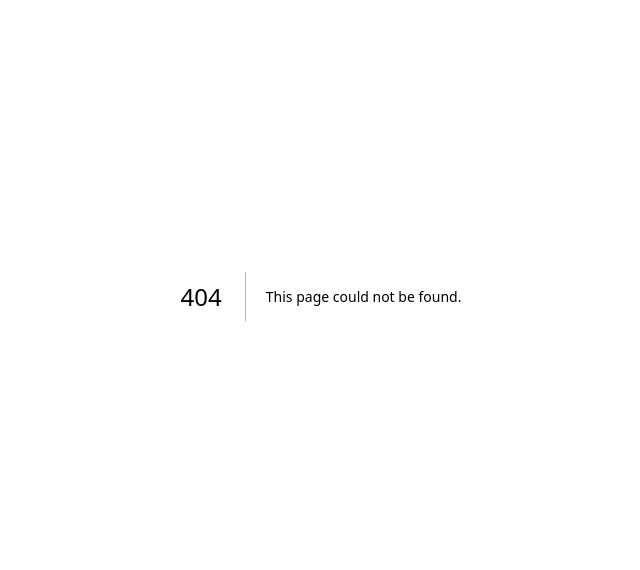
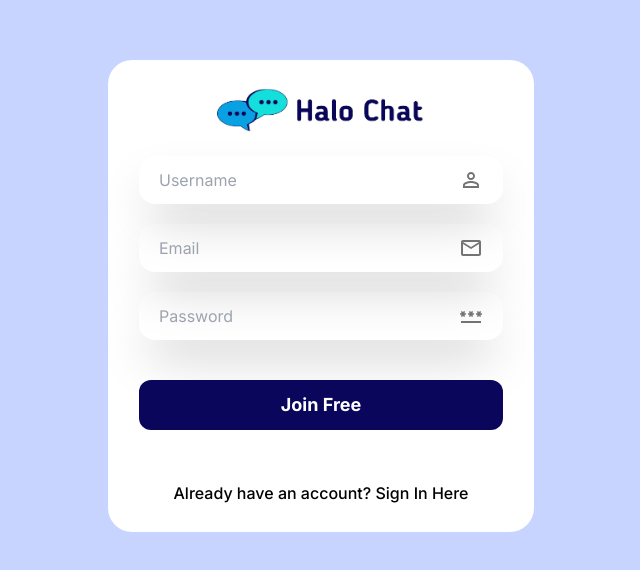
Before and after one commit to PetyaIvanchova/halo-chat, a Next.js app: page /register in a window 1280 px wide. Before the commit this address had no page. Shown: the part 104-674 px from the top of the page, without its empty margins (319-959 px from the left). Built offline with nearby package versions, Linux system fonts and the light colour scheme.

Commit message:
add static form for register and login

```diff
--- /dev/null
+++ b/app/(auth)/layout.js
@@ -0,0 +1,17 @@
+import { Inter } from "next/font/google";
+import "../globals.css";
+
+const inter = Inter({ subsets: ["latin"] });
+
+export const metadata = {
+  title: "Auth Halo Chat",
+  description: "Build a Next 14 Chat App",
+};
+
+export default function RootLayout({ children }) {
+  return (
+    <html lang="en">
+      <body className={`${inter.className} bg-purple-1`}>{children}</body>
+    </html>
+  );
+}
--- /dev/null
+++ b/app/(auth)/page.jsx
@@ -0,0 +1,9 @@
+import Form from '@components/Form';
+
+const Login = () => {
+    return (
+        <Form type="login" />
+    )
+}
+
+export default Login;
--- /dev/null
+++ b/app/(auth)/register/page.jsx
@@ -0,0 +1,9 @@
+import Form from '@components/Form';
+
+const Register = () => {
+    return (
+        <Form type="register" />
+    )
+}
+
+export default Register;
--- a/app/page.js
+++ /dev/null
@@ -1,113 +0,0 @@
-import Image from "next/image";
-
-export default function Home() {
-  return (
-    <main className="flex min-h-screen flex-col items-center justify-between p-24">
-      <div className="z-10 max-w-5xl w-full items-center justify-between font-mono text-sm lg:flex">
-        <p className="fixed left-0 top-0 flex w-full justify-center border-b border-gray-300 bg-gradient-to-b from-zinc-200 pb-6 pt-8 backdrop-blur-2xl dark:border-neutral-800 dark:bg-zinc-800/30 dark:from-inherit lg:static lg:w-auto  lg:rounded-xl lg:border lg:bg-gray-200 lg:p-4 lg:dark:bg-zinc-800/30">
-          Get started by editing&nbsp;
-          <code className="font-mono font-bold">app/page.js</code>
-        </p>
-        <div className="fixed bottom-0 left-0 flex h-48 w-full items-end justify-center bg-gradient-to-t from-white via-white dark:from-black dark:via-black lg:static lg:h-auto lg:w-auto lg:bg-none">
-          <a
-            className="pointer-events-none flex place-items-center gap-2 p-8 lg:pointer-events-auto lg:p-0"
-            href="https://vercel.com?utm_source=create-next-app&utm_medium=appdir-template&utm_campaign=create-next-app"
-            target="_blank"
-            rel="noopener noreferrer"
-          >
-            By{" "}
-            <Image
-              src="/vercel.svg"
-              alt="Vercel Logo"
-              className="dark:invert"
-              width={100}
-              height={24}
-              priority
-            />
-          </a>
-        </div>
-      </div>
-
-      <div className="relative flex place-items-center before:absolute before:h-[300px] before:w-full sm:before:w-[480px] before:-translate-x-1/2 before:rounded-full before:bg-gradient-radial before:from-white before:to-transparent before:blur-2xl before:content-[''] after:absolute after:-z-20 after:h-[180px] after:w-full sm:after:w-[240px] after:translate-x-1/3 after:bg-gradient-conic after:from-sky-200 after:via-blue-200 after:blur-2xl after:content-[''] before:dark:bg-gradient-to-br before:dark:from-transparent before:dark:to-blue-700 before:dark:opacity-10 after:dark:from-sky-900 after:dark:via-[#0141ff] after:dark:opacity-40 before:lg:h-[360px] z-[-1]">
-        <Image
-          className="relative dark:drop-shadow-[0_0_0.3rem_#ffffff70] dark:invert"
-          src="/next.svg"
-          alt="Next.js Logo"
-          width={180}
-          height={37}
-          priority
-        />
-      </div>
-
-      <div className="mb-32 grid text-center lg:max-w-5xl lg:w-full lg:mb-0 lg:grid-cols-4 lg:text-left">
-        <a
-          href="https://nextjs.org/docs?utm_source=create-next-app&utm_medium=appdir-template&utm_campaign=create-next-app"
-          className="group rounded-lg border border-transparent px-5 py-4 transition-colors hover:border-gray-300 hover:bg-gray-100 hover:dark:border-neutral-700 hover:dark:bg-neutral-800/30"
-          target="_blank"
-          rel="noopener noreferrer"
-        >
-          <h2 className={`mb-3 text-2xl font-semibold`}>
-            Docs{" "}
-            <span className="inline-block transition-transform group-hover:translate-x-1 motion-reduce:transform-none">
-              -&gt;
-            </span>
-          </h2>
-          <p className={`m-0 max-w-[30ch] text-sm opacity-50`}>
-            Find in-depth information about Next.js features and API.
-          </p>
-        </a>
-
-        <a
-          href="https://nextjs.org/learn?utm_source=create-next-app&utm_medium=appdir-template-tw&utm_campaign=create-next-app"
-          className="group rounded-lg border border-transparent px-5 py-4 transition-colors hover:border-gray-300 hover:bg-gray-100 hover:dark:border-neutral-700 hover:dark:bg-neutral-800 hover:dark:bg-opacity-30"
-          target="_blank"
-          rel="noopener noreferrer"
-        >
-          <h2 className={`mb-3 text-2xl font-semibold`}>
-            Learn{" "}
-            <span className="inline-block transition-transform group-hover:translate-x-1 motion-reduce:transform-none">
-              -&gt;
-            </span>
-          </h2>
-          <p className={`m-0 max-w-[30ch] text-sm opacity-50`}>
-            Learn about Next.js in an interactive course with&nbsp;quizzes!
-          </p>
-        </a>
-
-        <a
-          href="https://vercel.com/templates?framework=next.js&utm_source=create-next-app&utm_medium=appdir-template&utm_campaign=create-next-app"
-          className="group rounded-lg border border-transparent px-5 py-4 transition-colors hover:border-gray-300 hover:bg-gray-100 hover:dark:border-neutral-700 hover:dark:bg-neutral-800/30"
-          target="_blank"
-          rel="noopener noreferrer"
-        >
-          <h2 className={`mb-3 text-2xl font-semibold`}>
-            Templates{" "}
-            <span className="inline-block transition-transform group-hover:translate-x-1 motion-reduce:transform-none">
-              -&gt;
-            </span>
-          </h2>
-          <p className={`m-0 max-w-[30ch] text-sm opacity-50`}>
-            Explore starter templates for Next.js.
-          </p>
-        </a>
-
-        <a
-          href="https://vercel.com/new?utm_source=create-next-app&utm_medium=appdir-template&utm_campaign=create-next-app"
-          className="group rounded-lg border border-transparent px-5 py-4 transition-colors hover:border-gray-300 hover:bg-gray-100 hover:dark:border-neutral-700 hover:dark:bg-neutral-800/30"
-          target="_blank"
-          rel="noopener noreferrer"
-        >
-          <h2 className={`mb-3 text-2xl font-semibold`}>
-            Deploy{" "}
-            <span className="inline-block transition-transform group-hover:translate-x-1 motion-reduce:transform-none">
-              -&gt;
-            </span>
-          </h2>
-          <p className={`m-0 max-w-[30ch] text-sm opacity-50 text-balance`}>
-            Instantly deploy your Next.js site to a shareable URL with Vercel.
-          </p>
-        </a>
-      </div>
-    </main>
-  );
-}
--- /dev/null
+++ b/components/Form.jsx
@@ -0,0 +1,62 @@
+import { EmailOutlined, PasswordOutlined, PersonOutline } from '@mui/icons-material';
+import React from 'react';
+import Link from 'next/link';
+
+const Form = ({type}) => {
+    return (
+        <div className="auth">
+            <div className='content'>
+                <img src='/assets/logo.png' alt="logo" className='logo' />
+
+                <form className='form'>
+                    {type==='register' && (
+                        <div className='input'>
+                            <input
+                                type="text"
+                                placeholder='Username'
+                                className='input-field'
+                            />
+                            <PersonOutline sx={{color: "#737373"}} />
+                        </div>
+                    )}
+
+                    <div className='input'>
+                        <input
+                            type="email"
+                            placeholder='Email'
+                            className='input-field'
+                        />
+                        <EmailOutlined sx={{color: "#737373"}} />
+
+                    </div>
+
+                    <div className='input'>
+                        <input
+                            type="password"
+                            placeholder='Password'
+                            className='input-field'
+                        />
+                        <PasswordOutlined sx={{color: "#737373"}} />
+
+                    </div>
+
+                    <button className='button' type="submit">
+                        {type === "register" ? "Join Free" : "Let's Chat"}
+                    </button>
+                </form>
+
+                {type === 'register' ? (
+                    <Link href='/' className="link">
+                        <p className='text-center'>Already have an account? Sign In Here</p>
+                    </Link>
+                ) : (
+                    <Link href='/register' className="link">
+                        <p className='text-center'>Don't have an account? Register Here</p>
+                    </Link>
+                )}
+            </div>
+        </div>
+    )
+}
+
+export default Form;
```
Also changed, not shown: app/(root)/layout.js (renamed from app/layout.js).
